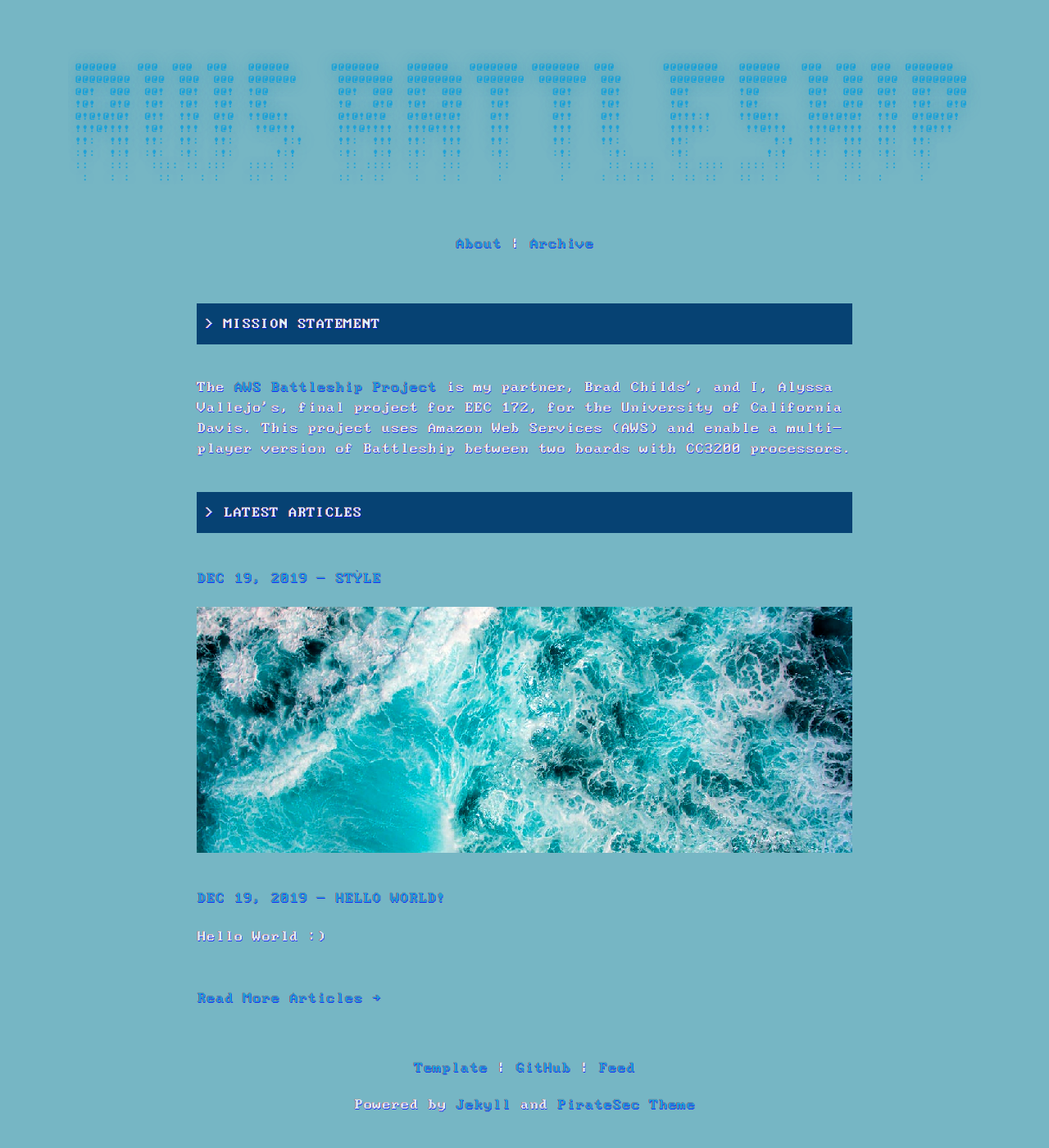
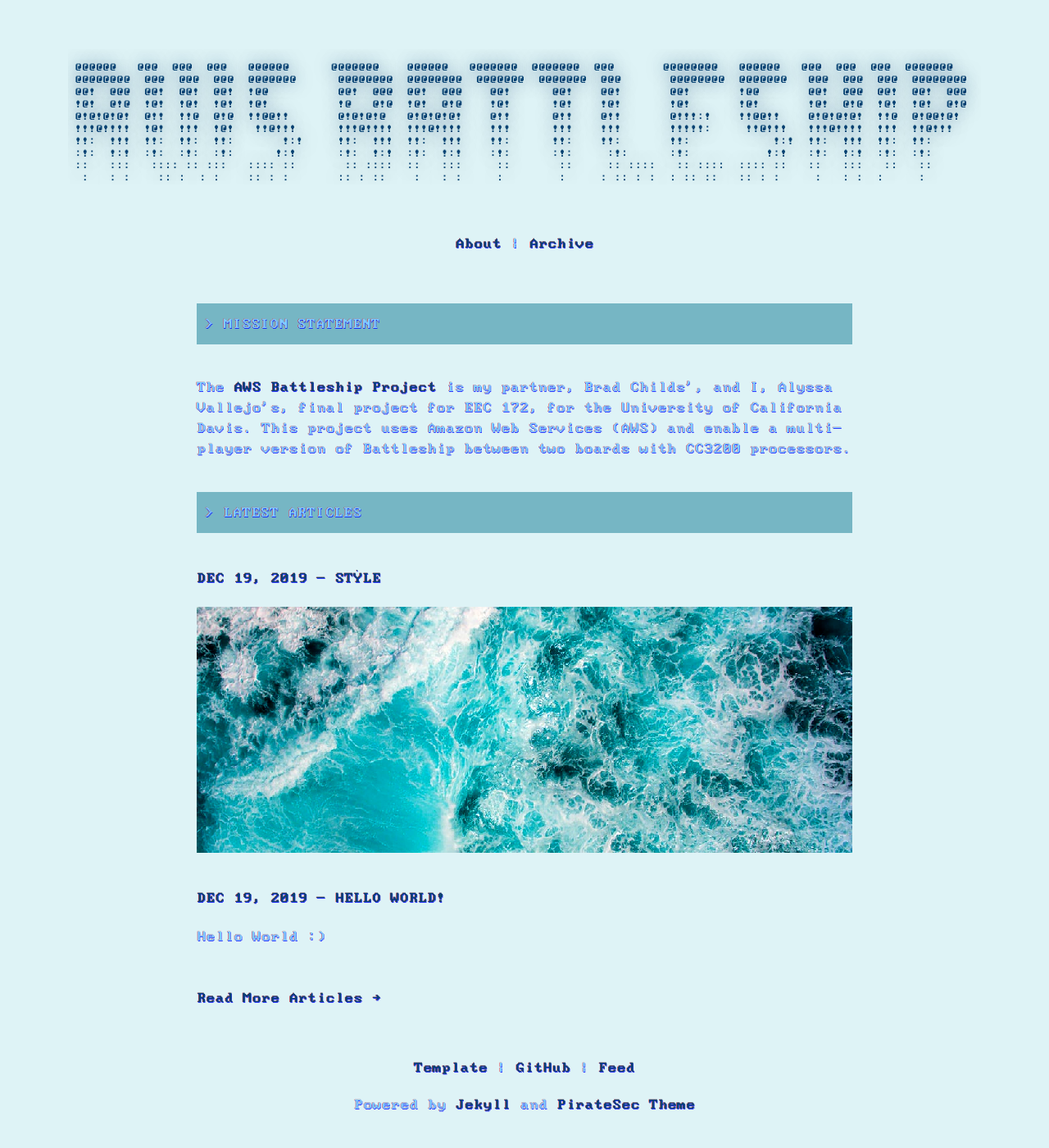
Before and after one commit to AV-CompSci-Mage/aws-battleship, a Jekyll site: the page built from index.html, in a window 1280 px wide. Shown: the whole page at 82% size. Built offline with Jekyll 4.4.1, drawn with Linux system fonts in a browser that asks for light colours.

Commit message:
new color combo

```diff
--- a/_sass/main.scss
+++ b/_sass/main.scss
@@ -3,12 +3,12 @@
 // color scheme - Navy and Ivory by hal - https://terminal.sexy/#Ahsh6N_WAyw2wkVOfL-einpjLjNA_1h5RLWx8vG5Bl9z71hHotmxvrCQYXeN_5mhntnY9vbJ
 
 :root {
-  --background-color: rgb(118,182,196);
-  --foreground-color: rgb(6,66,115);
-  --foreground-color-transparent: rgba(6, 66, 115, 0.45);
-  --text-color: rgb(222,243,246);
-  --link-color: rgb(29,162,216);
-  --link-color-transparent: rgba(29, 163, 216, 0.475);
+  --background-color: rgb(222,243,246);
+  --foreground-color: rgb(118,182,196);
+  --foreground-color-transparent: rgba(118, 182, 196, 0.422);
+  --text-color: rgb(127,205,255);
+  --link-color: rgb(6,66,115);
+  --link-color-transparent: rgba(6, 66, 115, 0.525);
   --success-color: rgb(29,162,216);
   --info-color: rgb(233, 227, 142);
   --warn-color: rgb(238, 176, 62);
```
